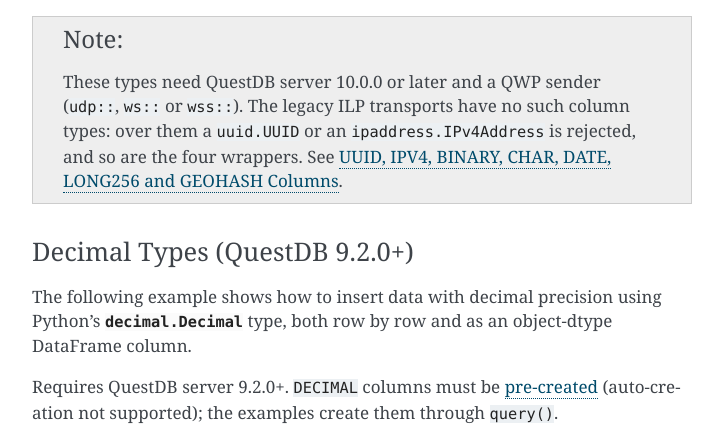
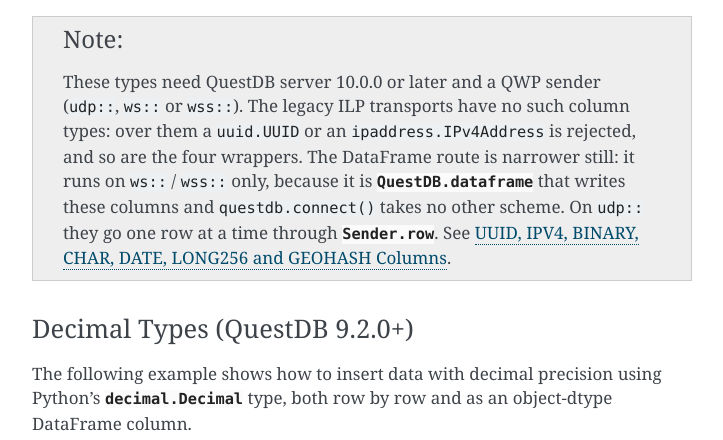
Before and after one commit to questdb/py-questdb-client, a Sphinx documentation site: the page built from docs/examples.rst, in a window 1280 px wide and 900 px high, scrolled down 3330 px, cut to the strip 141-581 px from the top of the window. Shown: the whole strip, without its empty margins (388-1111 px from the left). Built offline with Sphinx 7.4.7, drawn with Linux system fonts in a browser that asks for light colours.

Commit message:
Point a rejected DataFrame at a door its sender can open
A UUID or IPV4 column refused by the row planner was told to use "the
columnar QuestDB.dataframe() path". `questdb.connect()` takes `ws::` and
`wss::` only, so a `udp::` sender -- or an ILP one -- was sent somewhere
it cannot reach.

The message now names the configuration each route needs, and leads with
`Sender.row()`, which takes these values on any QWP protocol. The
DataFrame note in `docs/examples.rst` says the same: the types run on
`udp::` too, the DataFrame route does not.

Co-Authored-By: Claude Opus 5 (1M context) <noreply@anthropic.com>

```diff
--- a/docs/examples.rst
+++ b/docs/examples.rst
@@ -159,6 +159,12 @@ again on the strength of ``df.attrs['questdb']`` alone:
     (``udp::``, ``ws::`` or ``wss::``). The legacy ILP transports have no
     such column types: over them a ``uuid.UUID`` or an
     ``ipaddress.IPv4Address`` is rejected, and so are the four wrappers.
+    The DataFrame route is narrower still: it runs on ``ws::`` / ``wss::``
+    only, because it is
+    :meth:`QuestDB.dataframe <questdb.QuestDB.dataframe>` that writes these
+    columns and ``questdb.connect()`` takes no other scheme. On ``udp::``
+    they go one row at a time through
+    :meth:`Sender.row <questdb.Sender.row>`.
     See :ref:`sender_qwp_column_types`.
 
 Decimal Types (QuestDB 9.2.0+)
```
Also changed, not shown: 2 other files.
